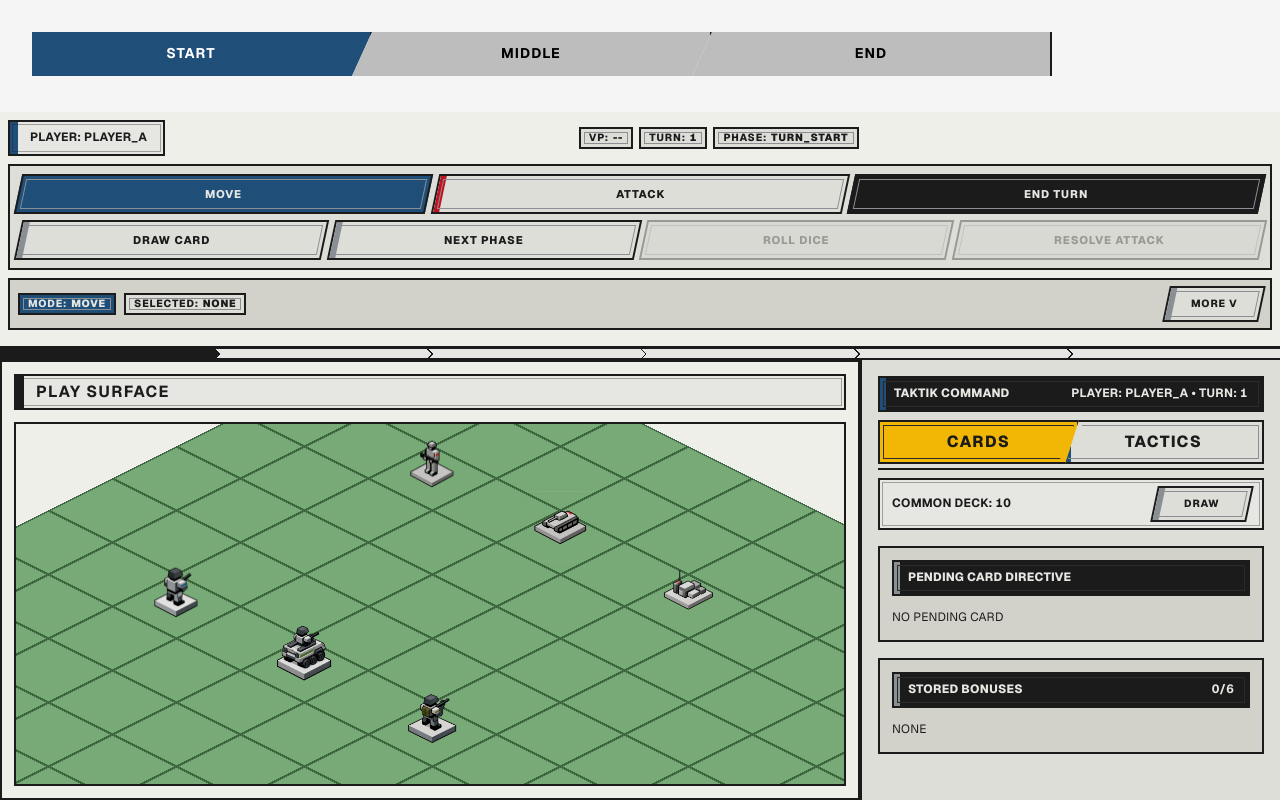
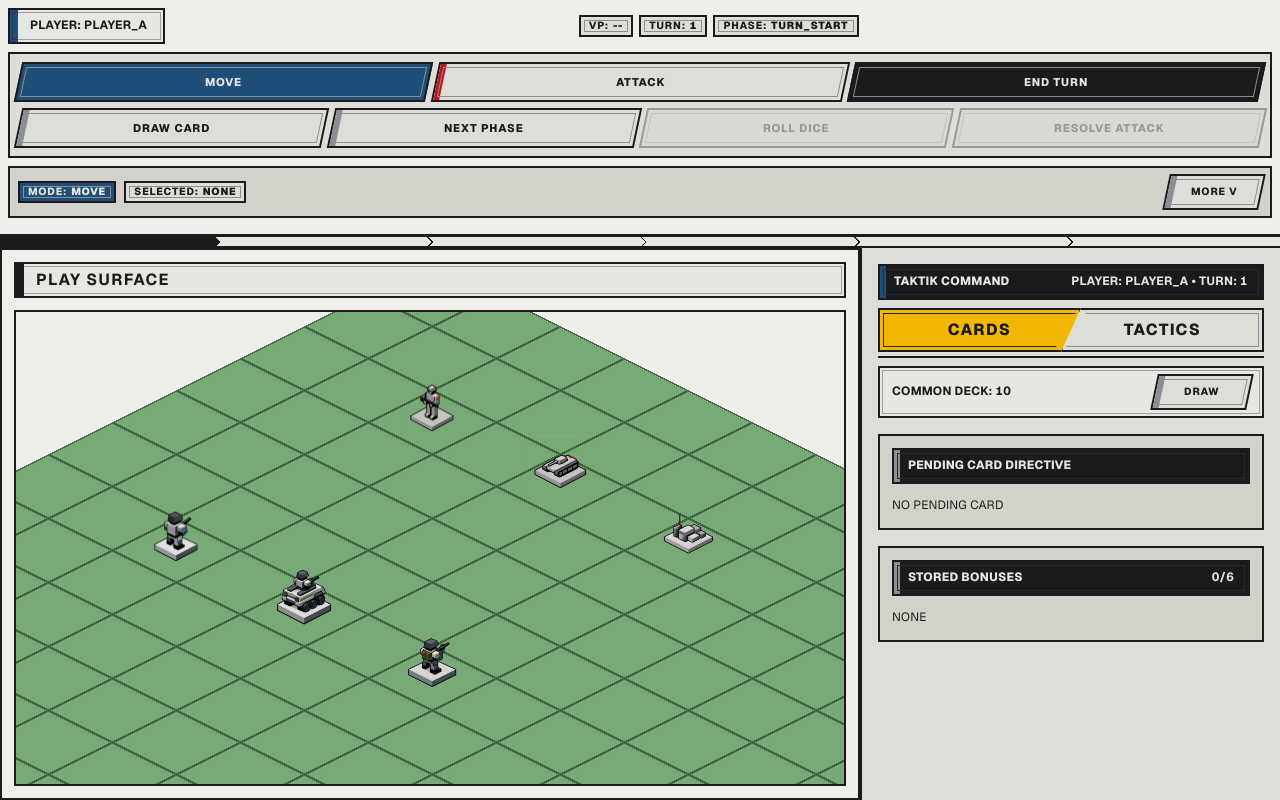
Before and after one commit to monsteruk-crm/taktik, a Next.js app: page / in a window 1280 px wide. Built offline with nearby package versions, Linux system fonts and the light colour scheme; what @mui/material-nextjs would draw is missing.

Commit message:
Simplify ObliqueTabBar by standardizing clip-path and negative overlap; unify slant width for consistent tab edges and eliminate seams.

```diff
--- a/app/page.tsx
+++ b/app/page.tsx
@@ -34,8 +34,6 @@ import { DUR, EASE, useReducedMotion } from "@/lib/ui/motion";
 import { getBoardOrigin, gridToScreen, screenToGrid } from "@/lib/ui/iso";
 import { shortKey, shortUnit } from "@/lib/ui/headerFormat";
 import { semanticColors } from "@/lib/ui/semanticColors";
-import SkewedButton from "@/components/ui/SkewedButton";
-import SkewedTabsConditional from "@/components/ui/SkewedTabsConditional";
 
 export default function Home() {
   type TargetingContext =
@@ -762,7 +760,7 @@ export default function Home() {
         color: "text.primary",
         overflow: "hidden",
       }}
-    ><SkewedTabsConditional />
+    >
       <Box
         component="header"
         ref={headerRef}
--- a/components/ui/ObliqueTabBar.tsx
+++ b/components/ui/ObliqueTabBar.tsx
@@ -19,7 +19,7 @@ type ObliqueTabBarProps = {
   rightContent?: ReactNode;
 };
 
-const SLANT = 14;
+const SLANT = 20;
 
 const TAB_STRIPE: Record<string, string> = {
   cards: semanticColors.dice,
@@ -93,14 +93,13 @@ export default function ObliqueTabBar({
           const stripeColor = TAB_STRIPE[tab.id] ?? semanticColors.neutralStripe;
           const fillColor = isActive ? stripeColor : semanticColors.panel;
           const hoverFill = isActive ? stripeColor : semanticColors.panel2;
-          const showStripe = !isActive;
           const isFirst = index === 0;
           const isLast = index === visibleTabs.length - 1;
           const clipPath = isFirst
-            ? `polygon(0% 0%, 100% 0%, calc(100% - ${SLANT}px) 100%, 0% 100%)`
+            ? `polygon(0 0, 100% 0, calc(100% - ${SLANT}px) 100%, 0 100%)`
             : isLast
-              ? `polygon(${SLANT}px 0%, 100% 0%, 100% 100%, 0% 100%)`
-              : `polygon(${SLANT}px 0%, 100% 0%, calc(100% - ${SLANT}px) 100%, 0% 100%)`;
+              ? `polygon(${SLANT}px 0, 100% 0, 100% 100%, 0 100%)`
+              : `polygon(${SLANT}px 0, 100% 0, calc(100% - ${SLANT}px) 100%, 0 100%)`;
           return (
             <ButtonBase
               key={tab.id}
@@ -127,7 +126,7 @@ export default function ObliqueTabBar({
                 overflow: "hidden",
                 textOverflow: "ellipsis",
                 justifyContent: "center",
-                marginLeft: index === 0 ? 0 : -2,
+                marginLeft: index === 0 ? 0 : `-${SLANT}px`,
                 clipPath,
                 zIndex: isActive ? 3 : 1,
                 transition: `background-color ${DUR.micro}ms ${EASE.snap}, color ${DUR.micro}ms ${EASE.snap}`,
@@ -141,21 +140,6 @@ export default function ObliqueTabBar({
                   clipPath,
                   pointerEvents: "none",
                 },
-                ...(showStripe
-                  ? {
-                      "&::before": {
-                        content: '""',
-                        position: "absolute",
-                        left: 0,
-                        top: 0,
-                        bottom: 0,
-                        width: 6,
-                        backgroundColor: stripeColor,
-                        clipPath,
-                        pointerEvents: "none",
-                      },
-                    }
-                  : null),
                 "&:hover": {
                   backgroundColor: hoverFill,
                   color: isActive ? textOn(fillColor) : semanticColors.ink,
--- a/components/ui/SkewedTabsConditional.tsx
+++ /dev/null
@@ -1,67 +0,0 @@
-import React, { useState } from "react";
-import { Tabs, Tab, Box } from "@mui/material";
-
-type TabItem = { label: string };
-
-const SkewedTabsConditional: React.FC = () => {
-  const [value, setValue] = useState(0);
-
-  const tabItems: TabItem[] = [
-    { label: "Start" },
-    { label: "Middle" },
-    { label: "End" },
-  ];
-
-  const slant = 20;
-
-  const getClipPath = (index: number, total: number) => {
-    if (index === 0) {
-      return `polygon(0% 0%, 100% 0%, calc(100% - ${slant}px) 100%, 0% 100%)`;
-    }
-    if (index === total - 1) {
-      return `polygon(${slant}px 0%, 100% 0%, 100% 100%, 0% 100%)`;
-    }
-    return `polygon(${slant}px 0%, 100% 0%, calc(100% - ${slant}px) 100%, 0% 100%)`;
-  };
-
-  return (
-    <Box sx={{ width: "100%", bgcolor: "#f5f5f5", p: 4 }}>
-      <Tabs
-        value={value}
-        onChange={(event: React.SyntheticEvent, newValue: number) => setValue(newValue)}
-        TabIndicatorProps={{ style: { display: "none" } }}
-        sx={{
-          width: "100%",
-          "& .MuiTabs-flexContainer": {
-            // Pull tabs together so the slanted edges interlock.
-            marginLeft: `-${slant}px`,
-          },
-        }}
-      >
-        {tabItems.map((item, index) => (
-          <Tab
-            key={index}
-            label={item.label}
-            sx={{
-              minWidth: 0,
-              flex: 1,
-              fontWeight: "bold",
-              bgcolor: value === index ? "primary.main" : "grey.400",
-              color: value === index ? "white" : "black",
-              transition: "background-color 0.2s",
-              clipPath: getClipPath(index, tabItems.length),
-              px: 4,
-              ml: index === 0 ? 0 : `-${slant}px`,
-              "&.Mui-selected": { color: "white" },
-              "&:hover": {
-                bgcolor: value === index ? "primary.dark" : "grey.500",
-              },
-            }}
-          />
-        ))}
-      </Tabs>
-    </Box>
-  );
-};
-
-export default SkewedTabsConditional;
```
Also changed, not shown: 1 other file (tests, documents, lock files or other folders).
